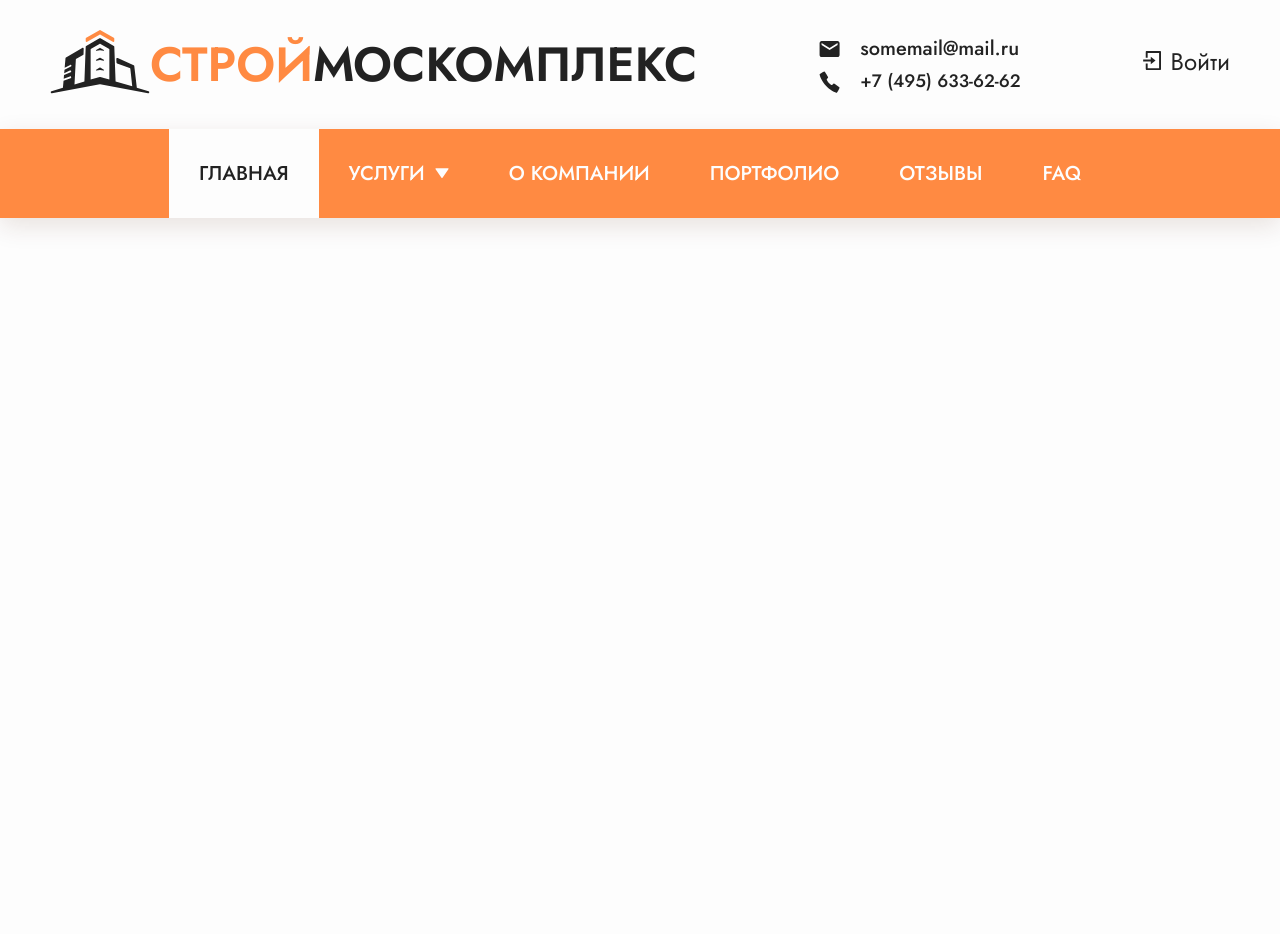
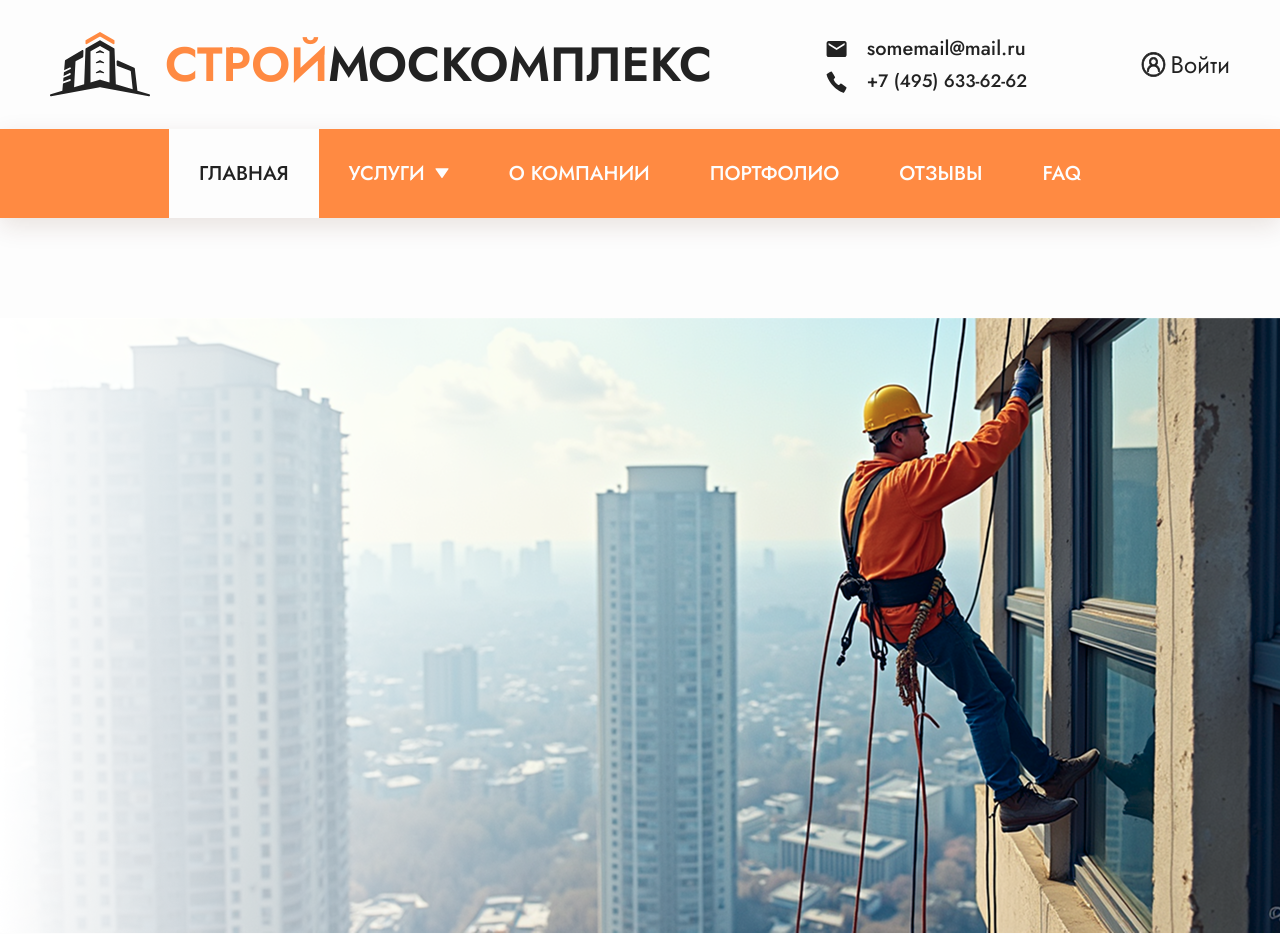
Before and after one commit to VoldM0re/StroyMosKompleks, a PHP site: page / in a window 1280 px wide. Before the commit the page ends 229 px from the top, so only its background shows below. Run offline with PHP 8.4, Linux system fonts and the light colour scheme.

Commit message:
Начата вёрстка адаптива главной страницы, почти завершена вёрстка шапки, обнуление шрифтов вынесено в отдельный файл reset.css

```diff
--- a/index.html
+++ b/index.html
@@ -3,25 +3,18 @@
 
 <head>
     <meta charset='UTF-8'>
-    <meta name='viewport'
-          content='width=device-width, initial-scale=1.0'>
+    <meta name='viewport' content='width=device-width, initial-scale=1.0'>
     <title>СтройМосКомплекс - Главная</title>
-    <link rel='stylesheet'
-          href='styles.css'>
-    <link rel="shortcut icon"
-          href="src/svg/favicon.svg"
-          type="image/x-icon">
+    <link rel='stylesheet' href='reset.css'>
+    <link rel='stylesheet' href='styles.css'>
+    <link rel="shortcut icon" href="src/svg/favicon.svg" type="image/x-icon">
 </head>
 
 <body>
     <header>
         <div class="header-top">
-            <a class='logo'
-               href='index.html'>
-                <img class='logo-icon icon'
-                     src='src/svg/logo.svg'
-                     alt='stroyMosKompleks logo'
-                     loading='eager'>
+            <a class='logo' href='index.html'>
+                <img class='logo-icon icon' src='src/svg/logo.svg' alt='logo' loading='eager'>
                 <span class='logo-text'>
                     <span class='stroy'>Строй</span>МосКомплекс
                 </span>
@@ -29,83 +22,70 @@
 
             <address class="header-contacts">
                 <div class="header-contact-box">
-                    <img src="src/svg/mail.svg"
-                         alt='mail icon'
-                         class="header-contacts-icon mail-icon icon">
-                    <a href="mailto:somemail@mail.ru"
-                       class="header-contact-text">somemail@mail.ru</a>
+                    <img src="src/svg/mail.svg" alt='mail icon' class="header-contacts-icon mail-icon icon">
+                    <a href="mailto:somemail@mail.ru" class="header-contact-text">somemail@mail.ru</a>
                 </div>
                 <div class="header-contact-box">
-                    <img src="src/svg/phone.svg"
-                         alt='phone icon'
-                         class="header-contacts-icon phone-icon icon">
-                    <a href="tel:+71234567890"
-                       class="header-contact-text contact-phone">+7 (495) 633-62-62</a>
+                    <img src="src/svg/phone.svg" alt='phone icon' class="header-contacts-icon phone-icon icon">
+                    <a href="tel:+71234567890" class="header-contact-text contact-phone">+7 (495)
+                        633-62-62</a>
                 </div>
             </address>
-
-            <div class="account">
-                <a href="#"
-                   class="login-button">
-                    <img src="src/svg/door.svg"
-                         class='login-icon'
-                         alt="login icon">
-                    <span class="login-button-text">Войти</span></a>
+            <a href="#" class="account-button">
+                <img src="src/svg/profile_icon.svg" class='account-icon' alt="account icon">
+                <span class="account-button-text">Войти</span>
+            </a>
         </div>
-        </div>
-
-        <div class="header-bottom">
         <nav class="header-menu">
             <ul class="header-menu-list">
                 <li class="header-menu-item">
-                        <a href="index.html"
-                           class="header-menu-link is-current">
+                    <a href="index.html" class="header-menu-link is-current">
                         <span class='header-menu-text'>Главная</span>
                     </a>
                 </li>
                 <li class="header-menu-item">
-                        <a href="uslugi.html"
-                           class="header-menu-link">
-                            <span class='header-menu-text is-expandable'>Услуги</span>
-                            <svg width="14"
-                                 height="11"
-                                 viewBox="0 0 14 11"
-                                 fill="none"
-                                 xmlns="http://www.w3.org/2000/svg">
-                                <path d="M6.46478 9.85598C6.52441 9.9448 6.60421 10.0174 6.69729 10.0676C6.79038 10.1178 6.89396 10.144 6.99912 10.144C7.10428 10.144 7.20786 10.1178 7.30094 10.0676C7.39403 10.0174 7.47382 9.9448 7.53346 9.85598L13.3839 1.18991C13.4516 1.08996 13.4913 0.97288 13.4987 0.851404C13.5061 0.729928 13.4809 0.608699 13.4258 0.500887C13.3708 0.393075 13.2879 0.302803 13.1863 0.239881C13.0847 0.176958 12.9683 0.143791 12.8496 0.143983H1.14866C1.03025 0.144484 0.914212 0.178078 0.813027 0.241151C0.711842 0.304225 0.629337 0.394391 0.574385 0.501953C0.519434 0.609516 0.494115 0.730406 0.501151 0.851621C0.508187 0.972837 0.547312 1.08979 0.614319 1.18991L6.46478 9.85598Z"
+                    <a href="uslugi.html" class="header-menu-link">
+                        <span class='header-menu-text
+                                                     is-expandable'>Услуги</span>
+                        <svg width="14" height="11" viewBox="0 0 14 11" fill="none" xmlns="http://www.w3.org/2000/svg">
+                            <path
+                                d="M6.46478 9.85598C6.52441 9.9448 6.60421 10.0174 6.69729 10.0676C6.79038 10.1178 6.89396 10.144 6.99912 10.144C7.10428 10.144 7.20786 10.1178 7.30094 10.0676C7.39403 10.0174 7.47382 9.9448 7.53346 9.85598L13.3839 1.18991C13.4516 1.08996 13.4913 0.97288 13.4987 0.851404C13.5061 0.729928 13.4809 0.608699 13.4258 0.500887C13.3708 0.393075 13.2879 0.302803 13.1863 0.239881C13.0847 0.176958 12.9683 0.143791 12.8496 0.143983H1.14866C1.03025 0.144484 0.914212 0.178078 0.813027 0.241151C0.711842 0.304225 0.629337 0.394391 0.574385 0.501953C0.519434 0.609516 0.494115 0.730406 0.501151 0.851621C0.508187 0.972837 0.547312 1.08979 0.614319 1.18991L6.46478 9.85598Z"
                                 fill="white" />
                         </svg>
 
                     </a>
                 </li>
                 <li class="header-menu-item">
-                        <a href="o-kompanii.html"
-                           class="header-menu-link">
+                    <a href="o-kompanii.html" class="header-menu-link">
                         <span class='header-menu-text'>О компании</span>
                     </a>
                 </li>
                 <li class="header-menu-item">
-                        <a href="portfolio.html"
-                           class="header-menu-link">
+                    <a href="portfolio.html" class="header-menu-link">
                         <span class='header-menu-text'>Портфолио</span>
                     </a>
                 </li>
                 <li class="header-menu-item">
-                        <a href="otzyvy.html"
-                           class="header-menu-link">
+                    <a href="otzyvy.html" class="header-menu-link">
                         <span class='header-menu-text'>Отзывы</span>
                     </a>
                 </li>
                 <li class="header-menu-item">
-                        <a href="faq.html"
-                           class="header-menu-link">
+                    <a href="faq.html" class="header-menu-link">
                         <span class='header-menu-text'>FAQ</span>
                     </a>
                 </li>
             </ul>
         </nav>
+    </header>
+
+    <div class="slider-box container">
+        <div class="slider">
+            <div class="slider-item">
+                <img src="src/img/slider1.png" alt="Slider image 1">
             </div>
-    </header>
+        </div>
+    </div>
 
     <script src='main.js'></script>
 </body>
--- /dev/null
+++ b/reset.css
@@ -0,0 +1,93 @@
+/* Нормализация CSS */
+*,
+::before,
+::after {
+    box-sizing: border-box;
+    margin: 0;
+    padding: 0;
+}
+
+html {
+    height: 100%;
+}
+
+html,
+:has(:target) {
+    scroll-behavior: smooth;
+}
+
+body {
+    min-height: 100%;
+    line-height: normal;
+}
+
+:where(ul, ol):where([class]) {
+    padding-left: 0;
+}
+
+:where(h1, h2, h3, h4, h5, h6, p, ul, ol, dl):where([class]) {
+    margin-block: 0;
+}
+
+:where(dd[class]) {
+    margin-left: 0;
+}
+
+:where(fieldset[class]) {
+    margin-left: 0;
+    padding: 0;
+    border: none;
+}
+
+:where(ul[class]) {
+    list-style: none;
+}
+
+:where(address[class]) {
+    font-style: normal;
+}
+
+p {
+    margin-block: 0;
+}
+
+p:where(:not([class]):not(:last-child)) {
+    margin-bottom: 24px;
+}
+
+img,
+video {
+    display: block;
+    max-width: 100%;
+    height: auto;
+}
+
+input,
+textarea,
+select,
+button {
+    font: inherit;
+}
+
+a:where([class]) {
+    display: inline-flex;
+    color: inherit;
+    text-decoration: none;
+}
+
+button,
+label {
+    cursor: pointer;
+}
+
+:where([fill]:not([fill="none"], [fill^="url"])) {
+    fill: currentColor;
+}
+
+:where([stroke]:not([stroke="none"], [stroke^="url"])) {
+    stroke: currentColor;
+}
+
+svg * {
+    transition-property: fill, stroke;
+}
--- a/styles.css
+++ b/styles.css
@@ -1,3 +1,8 @@
+* {
+    /* outline: 4px solid green; */
+}
+
+
 /* Шрифты */
 @font-face {
     font-family: 'Jost';
@@ -31,103 +36,6 @@
     font-display: swap;
 }
 
-
-/* Нормализация CSS */
-*,
-::before,
-::after {
-    box-sizing: border-box;
-    margin: 0;
-    padding: 0;
-}
-
-html {
-    height: 100%;
-}
-
-html,
-:has(:target) {
-    scroll-behavior: smooth;
-}
-
-body {
-    min-height: 100%;
-    line-height: normal;
-}
-
-:where(ul, ol):where([class]) {
-    padding-left: 0;
-}
-
-:where(h1, h2, h3, h4, h5, h6, p, ul, ol, dl):where([class]) {
-    margin-block: 0;
-}
-
-:where(dd[class]) {
-    margin-left: 0;
-}
-
-:where(fieldset[class]) {
-    margin-left: 0;
-    padding: 0;
-    border: none;
-}
-
-:where(ul[class]) {
-    list-style: none;
-}
-
-:where(address[class]) {
-    font-style: normal;
-}
-
-p {
-    --paragraphMarginBottom: 24px;
-    margin-block: 0;
-}
-
-p:where(:not([class]):not(:last-child)) {
-    margin-bottom: var(--paragraphMarginBottom);
-}
-
-img,
-video {
-    display: block;
-    max-width: 100%;
-    height: auto;
-}
-
-input,
-textarea,
-select,
-button {
-    font: inherit;
-}
-
-a:where([class]) {
-    display: inline-flex;
-    text-decoration: none;
-    color: inherit;
-}
-
-button,
-label {
-    cursor: pointer;
-}
-
-:where([fill]:not([fill="none"], [fill^="url"])) {
-    fill: currentColor;
-}
-
-:where([stroke]:not([stroke="none"], [stroke^="url"])) {
-    stroke: currentColor;
-}
-
-svg * {
-    transition-property: fill, stroke;
-}
-
-
 /* Переменные */
 :root {
     --accent: #ff8a42;
@@ -137,8 +45,9 @@ svg * {
 
     --border-radius: 5px;
 
-    --container-width: 1280px;
+    --container-width: 1080px;
     --container-padding-x: 100px;
+    --max-container-width: calc(var(--container-width) + (var(--container-padding-x) * 2));
 }
 
 
@@ -159,24 +68,32 @@ h3 {
 }
 
 .container {
-    max-width: calc(var(--container-width) + (var(--container-padding-x) * 2));
+    max-width: var(--max-container-width);
+    padding-inline: var(--container-padding-x);
+    margin-inline: auto;
+    margin-top: 100px;
 }
 
-
 .header-top {
-    max-width: calc(var(--container-width) + (var(--container-padding-x) * 2));
-    width: var(--container-width);
-    padding: 30px 50px;
     display: flex;
     justify-content: space-between;
+    align-items: center;
+    padding: 30px 50px;
+    column-gap: 30px;
+    max-width: var(--max-container-width);
     margin-inline: auto;
+}
+
+.logo {
+    display: flex;
+    justify-content: center;
     align-items: center;
+    column-gap: 15px;
 }
 
 .logo-icon {
+    width: 100px;
     cursor: pointer;
-    width: 100px;
-    height: 64px;
 }
 
 .logo-text {
@@ -190,13 +107,14 @@ h3 {
 }
 
 .header-contact-box {
+    column-gap: 20px;
     display: flex;
-    column-gap: 20px;
 }
 
 .header-contact-text {
     font-weight: 500;
     line-height: 1.75;
+    flex-shrink: 0;
 }
 
 .icon {
@@ -213,19 +131,23 @@ h3 {
     font-size: 18px;
 }
 
-
-.login-icon {
-    margin-right: 10px;
-    margin-bottom: 2px;
+.account-button {
+    display: flex;
+    align-items: center;
+    column-gap: 5px;
 }
 
-.login-button-text {
-    font-weight: 400;
+.account-icon {
+    width: 25px;
+}
+
+.account-button-text {
     font-size: 24px;
 }
 
-.header-bottom {
-    width: 100%;
+.header-menu {
+    display: flex;
+    justify-content: center;
     background-color: var(--accent);
     box-shadow: 0 8px 24px 0 rgba(86, 33, 0, 0.12);
 }
@@ -236,15 +158,16 @@ h3 {
 }
 
 .header-menu-link {
+    column-gap: 10px;
+    z-index: 2;
     position: relative;
+    display: flex;
+    align-items: center;
+    padding: 30px;
     color: var(--white);
-    padding: 30px;
-    display: flex;
-    column-gap: 10px;
-    align-items: center;
+    transition: .2s cubic-bezier(.17, .84, .44, 1);
     cursor: pointer;
-    transition: .2s cubic-bezier(.17, .84, .44, 1);
-    z-index: 2;
+    width: max-content;
 }
 
 .header-menu-link:active {
@@ -258,11 +181,11 @@ h3 {
 
 .header-menu-item::before {
     content: "";
-    display: block;
     position: absolute;
     bottom: 0;
+    display: block;
+    width: 100%;
     height: 0;
-    width: 100%;
     background-color: var(--white);
     transition: 0.2s cubic-bezier(0.22, 0.61, 0.36, 1);
 }
@@ -271,14 +194,103 @@ h3 {
     height: 10px;
 }
 
-
 .header-menu-text {
+    flex-shrink: 0;
     font-size: 20px;
     font-weight: 500;
     text-transform: uppercase;
 }
 
 .is-current {
+    color: var(--black);
     background-color: var(--white);
-    color: var(--black);
 }
+
+.slider-box {
+    padding-inline: 0;
+
+}
+
+
+/* Адаптив */
+@media (max-width: 1279px) {
+    .logo-text {
+        font-size: 32px;
+    }
+}
+
+@media (max-width: 1024px) {
+    .logo-icon {
+        width: 75px;
+    }
+
+    .header-contact-text {
+        font-size: 16px;
+    }
+
+    .account-button-text {
+        font-size: 16px;
+    }
+
+    .contact-phone {
+        font-size: 14px;
+    }
+
+    .logo-text {
+        font-size: 28px;
+    }
+
+    .header-menu-link {
+        padding: 15px 15px;
+    }
+
+    .header-menu-text {
+        font-size: 18px;
+    }
+
+}
+
+@media (max-width: 768px) {
+    .header-menu {
+        display: none;
+    }
+
+    .logo-text {
+        font-size: 20px;
+    }
+
+    .logo-icon {
+        width: 50px;
+    }
+
+    .account-icon {
+        min-width: 25px;
+        margin: 0;
+    }
+
+    .account-icon {
+        margin: 0;
+    }
+}
+
+
+@media (max-width: 660px) {
+    .account-button-text {
+        display: none;
+    }
+
+
+}
+
+@media (max-width: 480px) {
+    :root {
+        --container-width: 372px;
+        --container-padding-x: 20px;
+    }
+
+    .slider-box {
+        max-width: 100%;
+    }
+}
+
+@media (max-width: 360px) {}
```
Also changed, not shown: src/img/slider1.png (added), src/svg/burger_icon.svg (added), src/svg/cross.png (added), src/svg/profile_icon.svg (added). Lines whose indentation alone changed are shown as unchanged.
